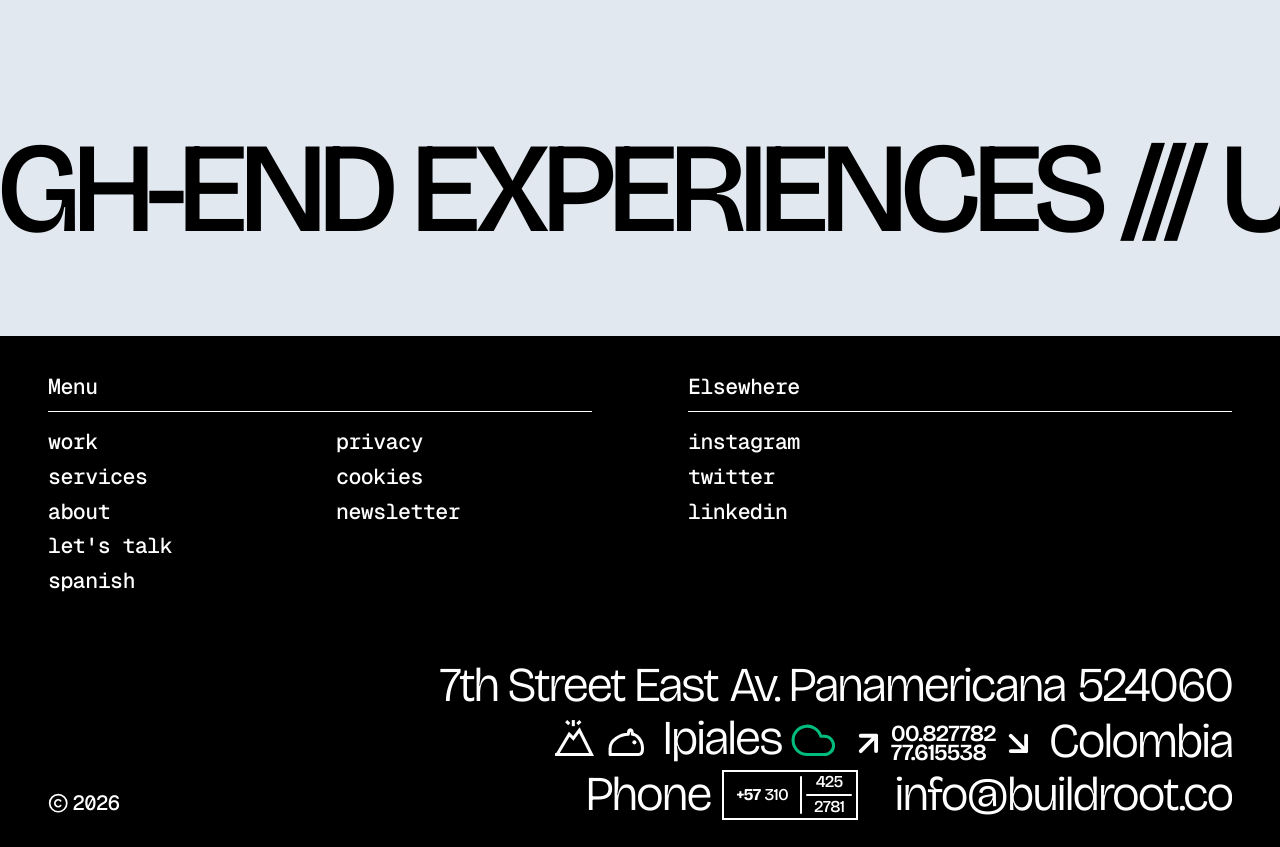
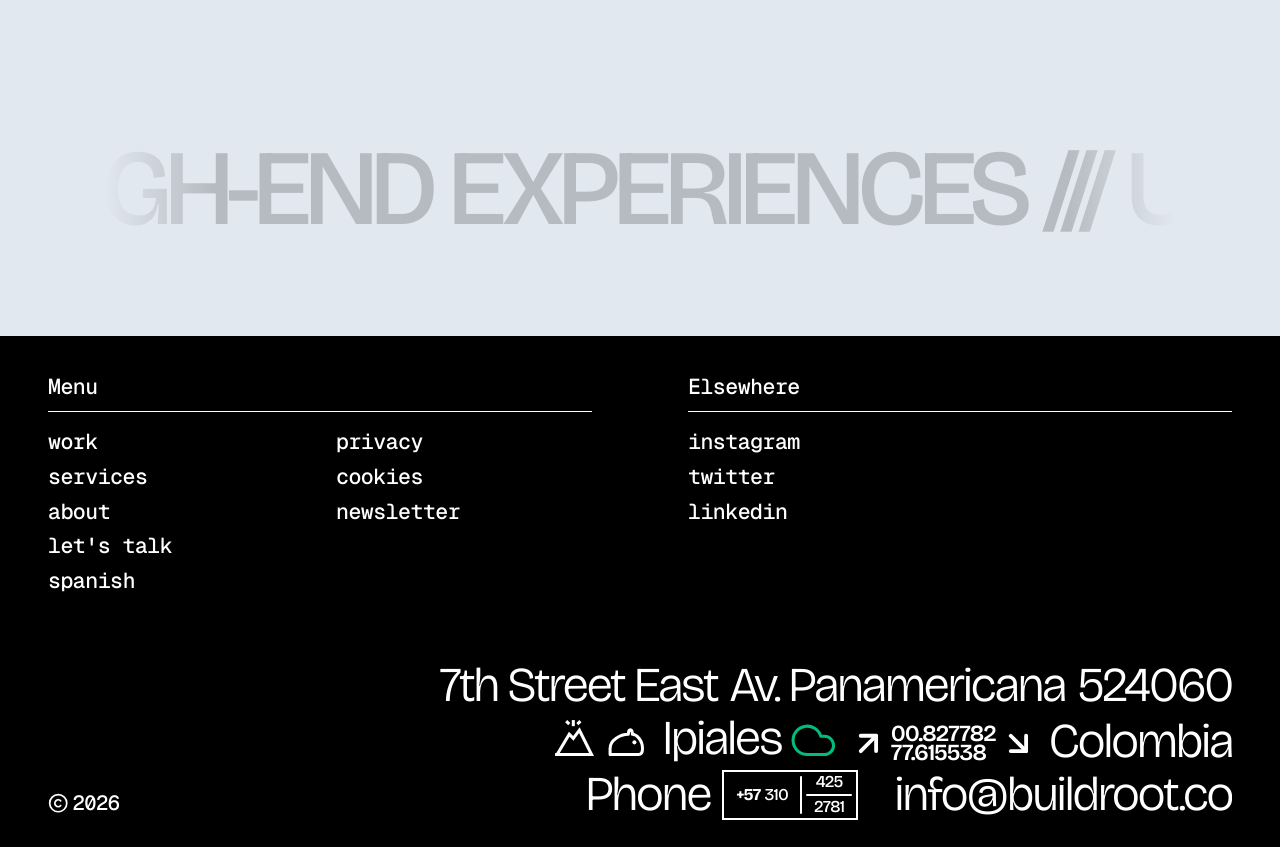
Before and after one commit to buildroot-tech/front-buildroot, a Next.js app: page /about in a window 1280 px wide. Shown: the part 6540-7387 px from the top of the page. Built offline with nearby package versions, Linux system fonts and the light colour scheme.

Commit message:
feat(home): add scroll-linked scale and opacity to ticker

```diff
--- a/components/home/Ticker.tsx
+++ b/components/home/Ticker.tsx
@@ -49,8 +49,28 @@ export function Ticker({ baseVelocity = -1, text }: TickerProps) {
     baseX.set(baseX.get() + moveBy);
   });
 
+  // Scroll linked effects for fading and scaling
+  const ref = useRef<HTMLDivElement>(null);
+  const { scrollYProgress } = useScroll({
+    target: ref,
+    offset: ["start end", "end start"],
+  });
+
+  const scale = useTransform(scrollYProgress, [0, 0.5, 1], [0.8, 1, 0.8]);
+  const opacity = useTransform(scrollYProgress, [0, 0.5, 1], [0, 1, 0]);
+
   return (
-    <div className="w-full overflow-hidden flex flex-nowrap pb-12 md:pb-24 border-b border-[var(--border)] bg-[var(--bg-primary)]">
+    <div ref={ref} className="w-full overflow-hidden flex flex-nowrap pb-12 md:pb-24 border-b border-[var(--border)] bg-[var(--bg-primary)] perspective-1000">
+      <m.div
+        className="w-full flex"
+        style={{
+          scale,
+          opacity,
+          // Creates a fade effect on left/right and top/bottom
+          maskImage: "linear-gradient(to right, transparent, black 10%, black 90%, transparent)",
+          WebkitMaskImage: "linear-gradient(to right, transparent, black 10%, black 90%, transparent)",
+        }}
+      >
         <m.div
           className="font-display font-medium uppercase text-[clamp(4rem,10vw,10rem)] leading-[0.8] tracking-tighter flex whitespace-nowrap flex-nowrap text-[var(--text-primary)]"
           style={{ x }}
@@ -60,6 +80,7 @@ export function Ticker({ baseVelocity = -1, text }: TickerProps) {
           <span className="block mr-8">{text}</span>
           <span className="block mr-8">{text}</span>
         </m.div>
+      </m.div>
     </div>
   );
 }
```
Lines whose indentation alone changed are shown as unchanged.
